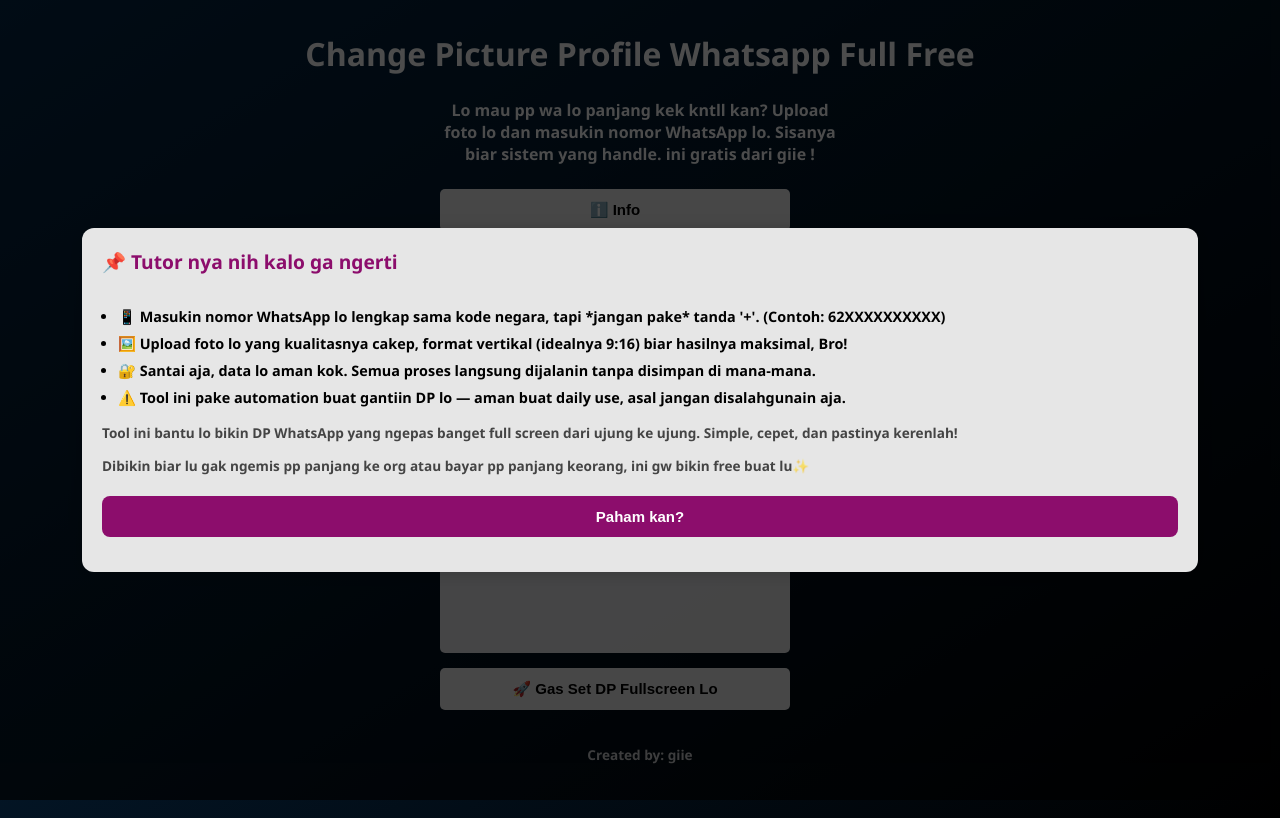
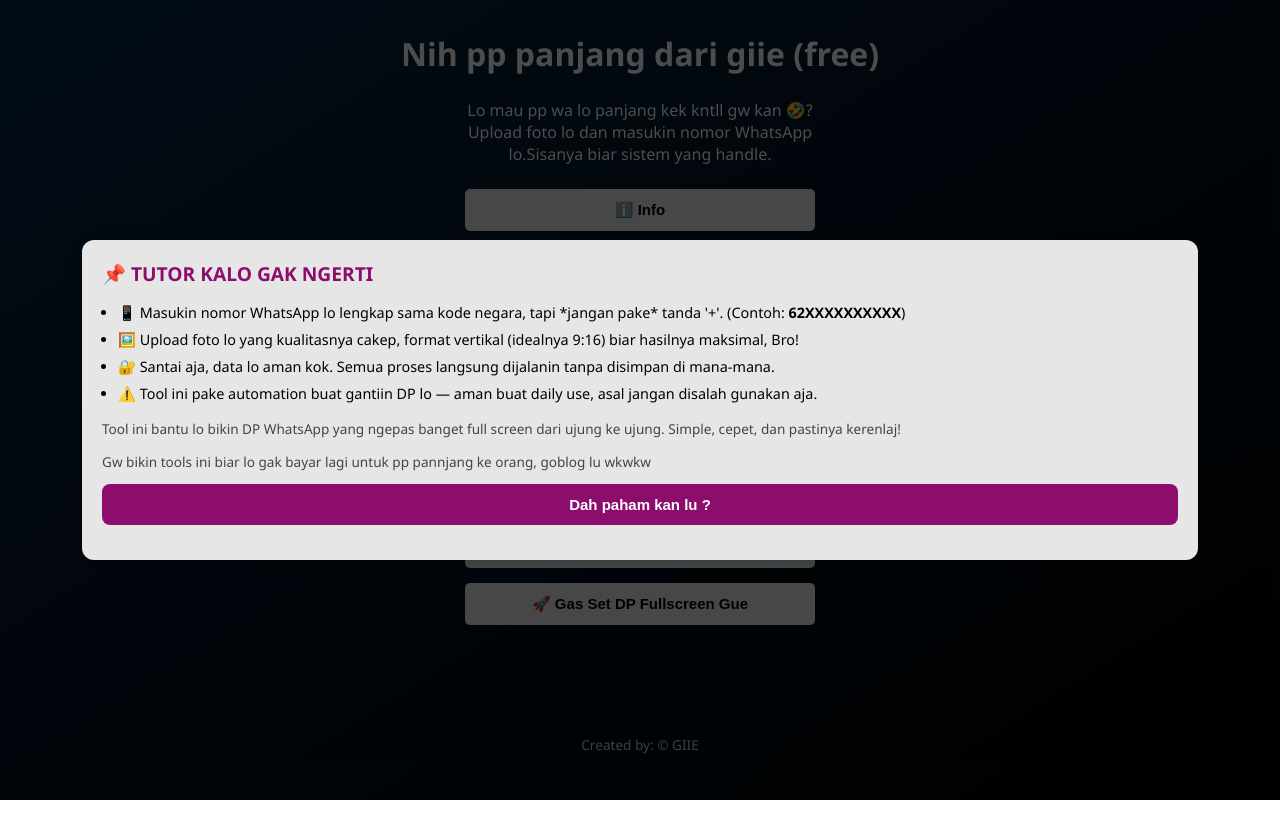
Before and after one commit to giienew/websitefullpp, a website: page public/index.html in a window 1280 px wide. Drawn offline with Linux system fonts and the light colour scheme.

Commit message:
Update index.html

```diff
--- a/public/index.html
+++ b/public/index.html
@@ -4,16 +4,15 @@
 <head>
   <meta charset="UTF-8" />
   <meta name="viewport" content="width=device-width, initial-scale=1.0" />
-  <title>WhatsApp Full Screen Picture Profile </title>
+  <title>Picture Fullscreen Whatsapp By:Giie </title>
   <link rel="stylesheet" href="style.css">
 </head>
 
 <body>
 
-  <h1>Change Picture Profile Whatsapp Full Free<h1>
+  <h1>Nih pp panjang dari giie (free)</h1>
   <p class="description">
-    Lo mau pp wa lo panjang kek kntll kan? Upload foto lo dan masukin nomor WhatsApp lo. Sisanya biar sistem yang handle.
-    ini gratis dari giie !
+    Lo mau pp wa lo panjang kek kntll gw kan 🤣? Upload foto lo dan masukin nomor WhatsApp lo.Sisanya biar sistem yang handle.
   </p>
 
   <form id="uploadForm">
@@ -27,26 +26,26 @@
 
     <div id="preview" class="preview-box"></div>
 
-    <button type="submit">🚀 Gas Set DP Fullscreen Lo</button>
+    <button type="submit">🚀 Gas Set DP Fullscreen Gue</button>
   </form>
 
   <div id="result"></div>
 
-  <p class="footer">Created by: giie</p>
+<p class="footer">Created by: <span>© GIIE</span></p>
 
   <!-- Info Popup Modal -->
   <div id="infoModal" class="modal">
     <div class="modal-content">
-      <h2>📌 Tutor nya nih kalo ga ngerti</h2>
+      <h2>📌 TUTOR KALO GAK NGERTI</h2>
       <ul>
         <li>📱 Masukin nomor WhatsApp lo lengkap sama kode negara, tapi *jangan pake* tanda '+'. (Contoh: <strong>62XXXXXXXXXX</strong>)</li>
         <li>🖼️ Upload foto lo yang kualitasnya cakep, format vertikal (idealnya 9:16) biar hasilnya maksimal, Bro!</li>
         <li>🔐 Santai aja, data lo aman kok. Semua proses langsung dijalanin tanpa disimpan di mana-mana.</li>
-        <li>⚠️ Tool ini pake automation buat gantiin DP lo — aman buat daily use, asal jangan disalahgunain aja.</li>
+        <li>⚠️ Tool ini pake automation buat gantiin DP lo — aman buat daily use, asal jangan disalah gunakan aja.</li>
       </ul>
-      <p style="font-size: 0.85rem; opacity: 0.7;">Tool ini bantu lo bikin DP WhatsApp yang ngepas banget full screen dari ujung ke ujung. Simple, cepet, dan pastinya kerenlah!</p>
-      <p style="font-size: 0.85rem; opacity: 0.7;">Dibikin biar lu gak ngemis pp panjang ke org atau bayar pp panjang keorang, ini gw bikin free buat lu✨</p>
-      <button onclick="closeModal()">Paham kan?</button>
+      <p style="font-size: 0.85rem; opacity: 0.7;">Tool ini bantu lo bikin DP WhatsApp yang ngepas banget full screen dari ujung ke ujung. Simple, cepet, dan pastinya kerenlaj!</p>
+      <p style="font-size: 0.85rem; opacity: 0.7;">Gw bikin tools ini biar lo gak bayar lagi untuk pp pannjang ke orang, goblog lu wkwkw</p>
+      <button onclick="closeModal()">Dah paham kan lu ?</button>
     </div>
   </div>
 
```
